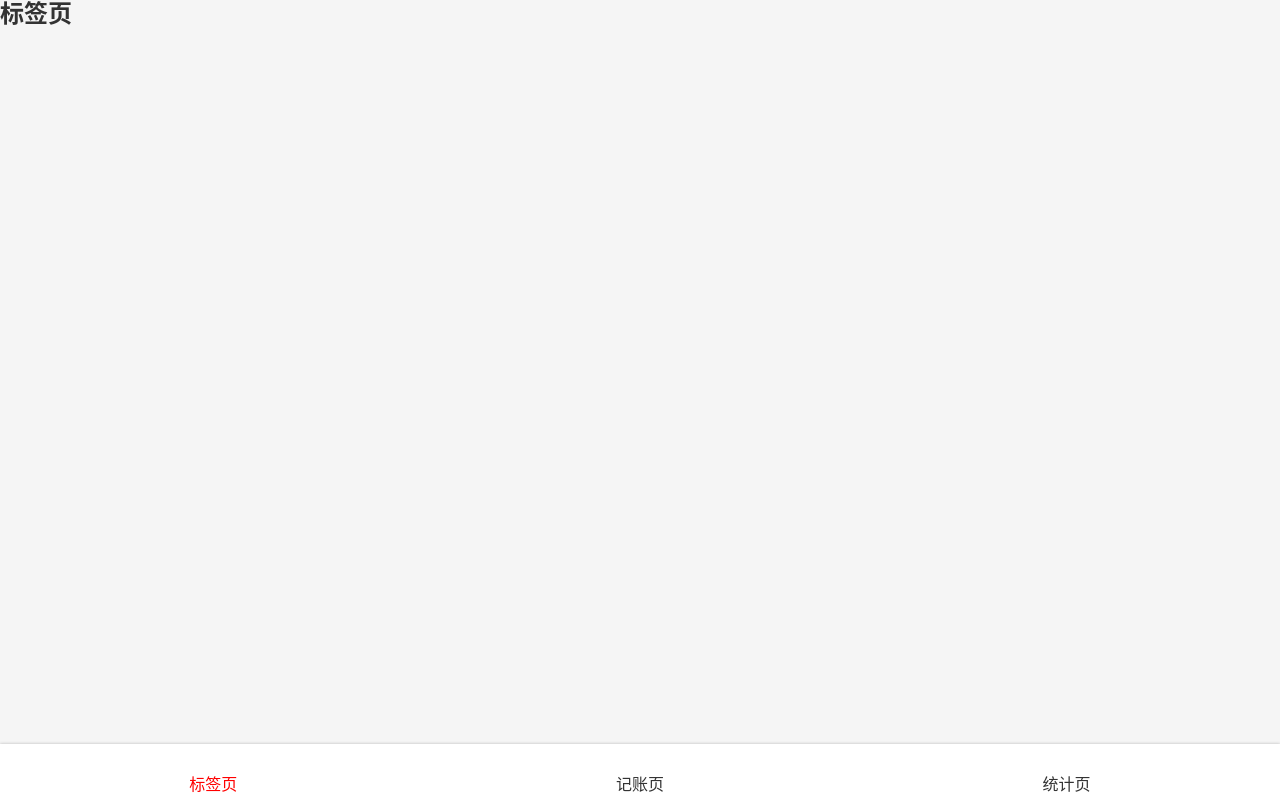
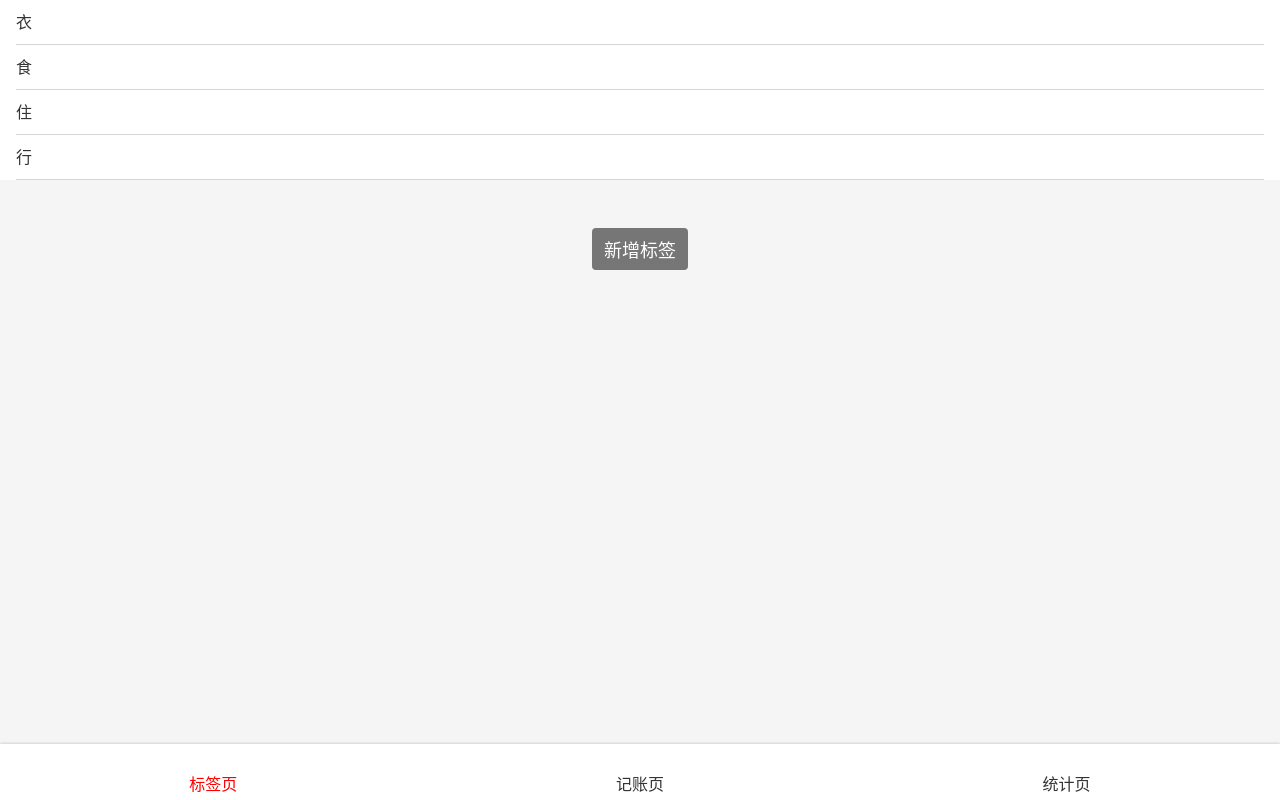
Before and after one commit to gjf610/JingWei-morney, a React (Vite) app: page /#/tags in a window 1280 px wide. Built offline with nearby package versions, Linux system fonts and the light colour scheme.

Commit message:
feat: added page Tags UI

```diff
--- a/src/index.scss
+++ b/src/index.scss
@@ -13,7 +13,8 @@
   box-sizing: border-box;
 }
 ul,
-ol {
+ol,
+li {
   list-style: none;
 }
 body {
@@ -41,3 +42,8 @@
   display: block;
   clear: both;
 }
+.onLine {
+  white-space: nowrap;
+  overflow: hidden;
+  text-overflow: ellipsis;
+}
--- a/src/views/Money.tsx
+++ b/src/views/Money.tsx
@@ -1,3 +1,4 @@
+import React from "react";
 import styled from "styled-components";
 import Layout from "../components/Layout";
 
--- a/src/views/Money/NoteSection.tsx
+++ b/src/views/Money/NoteSection.tsx
@@ -1,4 +1,4 @@
-import React, { useRef, useState } from 'react'
+import React, { useRef } from 'react'
 import styled from "styled-components";
 
 const Wrapper = styled.section`
--- a/src/views/Money/NumberPadSection.tsx
+++ b/src/views/Money/NumberPadSection.tsx
@@ -1,4 +1,4 @@
-import React, { useState } from "react";
+import React from "react";
 import { generateOutput } from "./NumberPadSection/generateOutput";
 import { Wrapper } from "./NumberPadSection/Wrapper";
 
--- a/src/views/Money/TagsSection.tsx
+++ b/src/views/Money/TagsSection.tsx
@@ -1,4 +1,4 @@
-import React, { useState } from "react";
+import React from "react";
 import styled from "styled-components";
 import { useTags } from "../../useTags";
 
--- a/src/views/Tags.tsx
+++ b/src/views/Tags.tsx
@@ -1,11 +1,62 @@
+import React from "react";
 import { useTags } from "../useTags";
 import Layout from "../components/Layout";
+import styled from "styled-components";
+import SvgIcon from "../components/SvgIcon";
 
+const TagList = styled.ol`
+  font-size: 16px;
+  background: #fff;
+  > li{
+    /* //#E5E5E7 */
+    margin:0 16px;
+    padding: 12px 16px 12px 0;
+    border-bottom: 1px solid #D5D5D9;
+    line-height: 20px;
+    display: flex;
+    justify-content: space-between;
+    align-items: center;
+    >.icon{
+        width: 20px;
+        height: 20px;;
+    }
+  }
+`
+const Button = styled.button`
+  border: none;
+  border-radius: 4px;
+  padding: 8px 12px;
+  font-size: 18px;
+  color: #fff;
+  background: #767676;
+`
+const Center = styled.div`
+  display: flex;
+  justify-content: center;
+  align-items: center;
+  flex-direction: column;
+`
+const Space = styled.div`
+  height: 16px;
+`
 function Tags() {
   const { tags, setTags } = useTags()
   return (
     <Layout>
-      <h2>标签页</h2>
+      <TagList>
+        {tags.map(tag =>
+          <li key={tag}>
+            <span className="oneLine">{tag}</span>
+            <SvgIcon name="right" />
+          </li>)}
+      </TagList>
+      <Center>
+        <Space />
+        <Space />
+        <Space />
+        <Button>新增标签</Button>
+        <Space />
+      </Center>
     </Layout>
   );
 }
```
Also changed, not shown: src/icons/left.svg (added), src/icons/right.svg (added).
